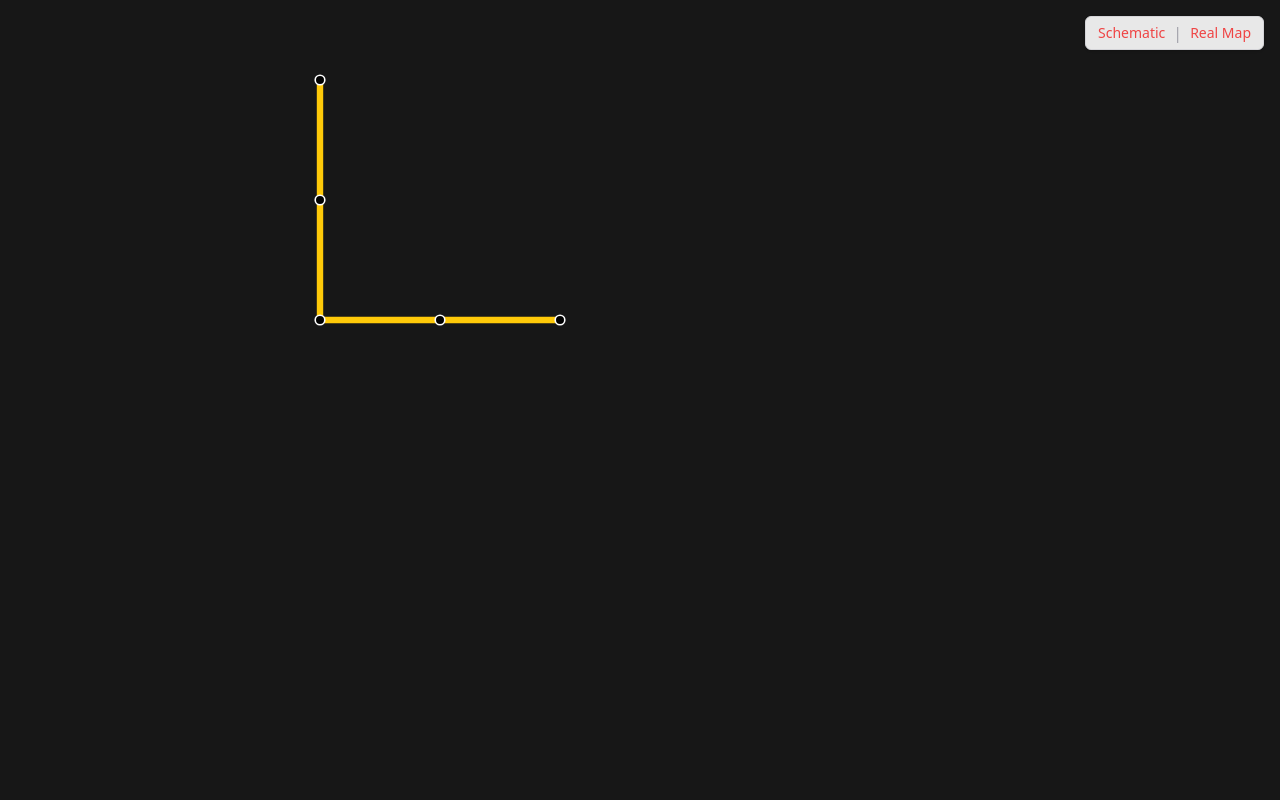
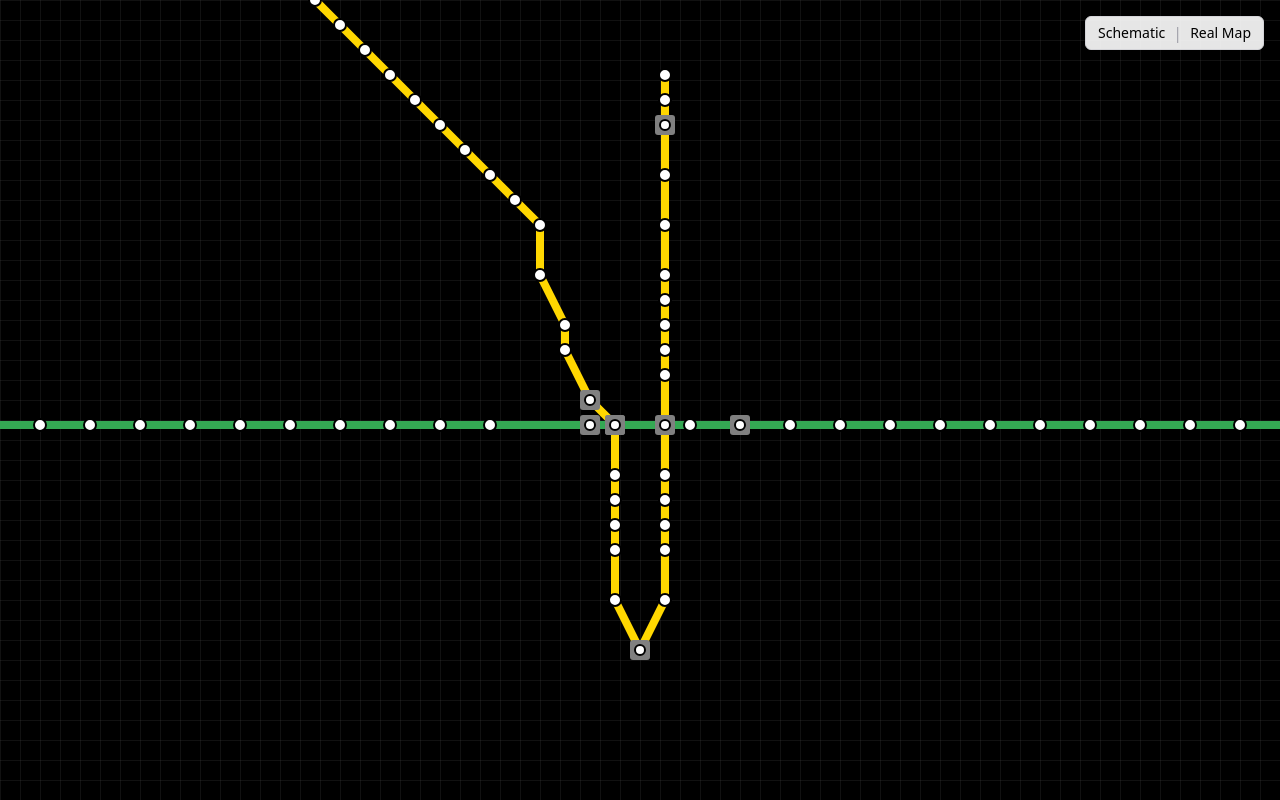
Before and after one commit to dansk-i/Toronto-Transit-Map, a React (Vite) app: page / in a window 1280 px wide. Built offline with nearby package versions, Linux system fonts and the light colour scheme.

Commit message:
Enhance map formatting and interaction with zoom and drag features

```diff
--- a/src/App.tsx
+++ b/src/App.tsx
@@ -6,7 +6,7 @@ export default function App() {
   const [mode, setMode] = useState<'schematic' | 'real'>('schematic'); // Default = schematic
 
   return (
-    <div className="text-red-500">
+    <div className="w-full h-full relative">
       {/* Toggle Button */}
       <div className="absolute top-4 right-4 z-10 flex gap-2 bg-white/90 px-3 py-1 rounded-md shadow border border-zinc-300">
         <button
--- a/src/components/SchematicMap.tsx
+++ b/src/components/SchematicMap.tsx
@@ -1,72 +1,178 @@
-import { useState } from 'react';
-
-const lines = [
-  {
-    name: 'Line 1',
-    color: '#FFCA09',
-    visible: true,
-    segments: [
-      { x1: 100, y1: 100, x2: 100, y2: 400 },
-      { x1: 100, y1: 400, x2: 400, y2: 400 }
-    ],
-    stations: [
-      { name: 'Station A', x: 100, y: 100 },
-      { name: 'Station B', x: 100, y: 250 },
-      { name: 'Station C', x: 100, y: 400 },
-      { name: 'Station D', x: 250, y: 400 },
-      { name: 'Station E', x: 400, y: 400 }
-    ]
-  }
-];
+import { useState, useEffect, useRef } from "react";
+import { subwayLines } from "../data/schematic-data";
 
 export default function SchematicMap() {
-  const [hoveredStation, setHoveredStation] = useState<string | null>(null);
-  const [hoveredLine, setHoveredLine] = useState<string | null>(null);
+  const containerRef = useRef<HTMLDivElement>(null);
+
+  const [zoom, setZoom] = useState(1);
+  const [offset, setOffset] = useState({ x: 0, y: 0 });
+  const [dragging, setDragging] = useState(false);
+  const [lastPos, setLastPos] = useState<{ x: number; y: number } | null>(null);
+
+  const MAP_W = window.innerWidth;
+  const MAP_H = window.innerHeight;
+
+  const Z_MIN = 1;
+  const Z_MAX = 3;
+
+  // Screen center (we shift all relative coords here)
+  const centerX = MAP_W / 2;
+  const centerY = MAP_H / 2;
+
+  // Clamp offsets so you never go beyond original viewBox edges
+  const clampOffset = (x: number, y: number, z: number) => {
+    const scaledW = MAP_W * z;
+    const scaledH = MAP_H * z;
+
+    const maxX = (scaledW - MAP_W) / 2;
+    const maxY = (scaledH - MAP_H) / 2;
+
+    return {
+      x: Math.min(maxX, Math.max(-maxX, x)),
+      y: Math.min(maxY, Math.max(-maxY, y)),
+    };
+  };
+
+  // Scroll wheel zoom (cursor-aware)
+  useEffect(() => {
+    const handleWheel = (e: WheelEvent) => {
+      e.preventDefault();
+
+      const rect = containerRef.current?.getBoundingClientRect();
+      if (!rect) return;
+
+      const cx = rect.left + rect.width / 2;
+      const cy = rect.top + rect.height / 2;
+
+      const inside =
+        e.clientX >= rect.left &&
+        e.clientX <= rect.right &&
+        e.clientY >= rect.top &&
+        e.clientY <= rect.bottom;
+
+      const mouseVec = inside
+        ? { x: e.clientX - cx, y: e.clientY - cy }
+        : { x: 0, y: 0 };
+
+      setZoom((z) => {
+        const dz = e.deltaY < 0 ? 0.1 : -0.1;
+        const newZ = Math.min(Z_MAX, Math.max(Z_MIN, z + dz));
+        if (newZ === z) return z;
+
+        if (newZ === Z_MIN) {
+          setOffset({ x: 0, y: 0 });
+        } else {
+          const newOffset = {
+            x: offset.x + (z - newZ) * mouseVec.x,
+            y: offset.y + (z - newZ) * mouseVec.y,
+          };
+          setOffset(clampOffset(newOffset.x, newOffset.y, newZ));
+        }
+
+        return newZ;
+      });
+    };
+    window.addEventListener("wheel", handleWheel, { passive: false });
+    return () => window.removeEventListener("wheel", handleWheel);
+  }, [offset]);
+
+  // Dragging
+  const handleMouseDown = (e: React.MouseEvent) => {
+    if (zoom === Z_MIN) return;
+    setDragging(true);
+    setLastPos({ x: e.clientX, y: e.clientY });
+  };
+
+  const handleMouseMove = (e: React.MouseEvent) => {
+    if (!dragging || !lastPos) return;
+    const dx = e.clientX - lastPos.x;
+    const dy = e.clientY - lastPos.y;
+    setOffset((prev) => clampOffset(prev.x + dx, prev.y + dy, zoom));
+    setLastPos({ x: e.clientX, y: e.clientY });
+  };
+
+  const handleMouseUp = () => {
+    setDragging(false);
+    setLastPos(null);
+  };
+
+  // Helper: translate station coords to screen space
+  const tx = (x: number) => x + centerX;
+  const ty = (y: number) => y + centerY;
 
   return (
-    <div className="w-full h-screen bg-neutral-900">
+    <div
+      ref={containerRef}
+      className="w-screen h-screen overflow-hidden bg-black relative"
+      onMouseDown={handleMouseDown}
+      onMouseMove={handleMouseMove}
+      onMouseUp={handleMouseUp}
+      onMouseLeave={handleMouseUp}
+    >
       <svg
-        viewBox="0 0 1000 1000"
-        width="100%"
-        height="100%"
-        className="text-white"
+        viewBox={`0 0 ${MAP_W} ${MAP_H}`}
+        width={MAP_W}
+        height={MAP_H}
+        preserveAspectRatio="xMidYMid meet"
+        style={{
+          transform: `translate(${offset.x}px, ${offset.y}px) scale(${zoom})`,
+          transformOrigin: "center",
+          transition: dragging ? "none" : "transform 0.1s ease-out",
+          display: "block",
+        }}
       >
-        {lines.map(
-          line =>
-            line.visible && (
-              <g
-                key={line.name}
-                onMouseEnter={() => setHoveredLine(line.name)}
-                onMouseLeave={() => setHoveredLine(null)}
-              >
-                {line.segments.map((s, i) => (
-                  <line
-                    key={i}
-                    x1={s.x1}
-                    y1={s.y1}
-                    x2={s.x2}
-                    y2={s.y2}
-                    stroke={hoveredLine === line.name ? 'white' : line.color}
-                    strokeWidth={hoveredLine === line.name ? 12 : 8}
-                    strokeLinecap="round"
+        {/* Grid */}
+        <defs>
+          <pattern id="grid" width="20" height="20" patternUnits="userSpaceOnUse">
+            <path d="M 20 0 L 0 0 0 20" fill="none" stroke="#444" strokeWidth="0.5" />
+          </pattern>
+        </defs>
+        <rect width="100%" height="100%" fill="url(#grid)" />
+
+        {/* Lines */}
+        {subwayLines.map((line) => (
+          <polyline
+            key={line.id}
+            points={line.stations.map((s) => `${tx(s.x)},${ty(s.y)}`).join(" ")}
+            stroke={line.color}
+            strokeWidth={line.thickness}
+            fill="none"
+          />
+        ))}
+
+        {/* Stations */}
+        {subwayLines.flatMap((line) =>
+          line.stations.map((s) => (
+            <g
+              key={`${line.id}-${s.id}`}
+              className="cursor-pointer"
+              onClick={() => alert(`Clicked station: ${s.name}`)}
+            >
+              {s.type === "normal" ? (
+                <circle cx={tx(s.x)} cy={ty(s.y)} r={6} fill="white" stroke="black" strokeWidth={2} />
+              ) : (
+                <>
+                  <rect
+                    x={tx(s.x) - 10}
+                    y={ty(s.y) - 10}
+                    width={20}
+                    height={20}
+                    fill="grey"
+                    rx={3}
+                    ry={3}
                   />
-                ))}
-                {line.stations.map(station => (
                   <circle
-                    key={station.name}
-                    cx={station.x}
-                    cy={station.y}
-                    r={hoveredStation === station.name ? 10 : 6}
-                    fill="black"
-                    stroke="white"
+                    cx={tx(s.x)}
+                    cy={ty(s.y)}
+                    r={5}
+                    fill="white"
+                    stroke="black"
                     strokeWidth={2}
-                    onMouseEnter={() => setHoveredStation(station.name)}
-                    onMouseLeave={() => setHoveredStation(null)}
-                    onClick={() => alert(`Clicked on ${station.name}`)}
                   />
-                ))}
-              </g>
-            )
+                </>
+              )}
+            </g>
+          ))
         )}
       </svg>
     </div>
--- /dev/null
+++ b/src/data/schematic-data.ts
@@ -0,0 +1,94 @@
+// src/data/schematic-data.ts
+export const subwayLines = [
+  // LINE 2 — Bloor–Danforth (horizontal across y = -250)
+  {
+    id: "line2",
+    name: "Bloor–Danforth",
+    color: "#34a853",
+    thickness: 8,
+    stations: [
+      // West → East
+      { id: "kipling", name: "Kipling", x: -700, y: 25, type: "normal" },
+      { id: "islington", name: "Islington", x: -650, y: 25, type: "normal" },
+      { id: "royalYork", name: "Royal York", x: -600, y: 25, type: "normal" },
+      { id: "oldMill", name: "Old Mill", x: -550, y: 25, type: "normal" },
+      { id: "highPark", name: "High Park", x: -500, y: 25, type: "normal" },
+      { id: "keele", name: "Keele", x: -450, y: 25, type: "normal" },
+      { id: "dundasWest", name: "Dundas West", x: -400, y: 25, type: "normal" },
+      { id: "lansdowne", name: "Lansdowne", x: -350, y: 25, type: "normal" },
+      { id: "dufferin", name: "Dufferin", x: -300, y: 25, type: "normal" },
+      { id: "ossington", name: "Ossington", x: -250, y: 25, type: "normal" },
+      { id: "christie", name: "Christie", x: -200, y: 25, type: "normal" },
+      { id: "bathurst", name: "Bathurst", x: -150, y: 25, type: "normal" },
+      { id: "spadina", name: "Spadina", x: -50, y: 25, type: "interchange" },
+      { id: "stGeorge", name: "St. George", x: -25, y: 25, type: "interchange" },
+
+      { id: "bay", name: "Bay", x: 50, y: 25, type: "normal" },
+      { id: "bloorYonge", name: "Bloor–Yonge", x: 100, y: 25, type: "interchange" },
+      { id: "sherbourne", name: "Sherbourne", x: 150, y: 25, type: "normal" },
+      { id: "castleFrank", name: "Castle Frank", x: 200, y: 25, type: "normal" },
+      { id: "broadview", name: "Broadview", x: 250, y: 25, type: "normal" },
+      { id: "chester", name: "Chester", x: 300, y: 25, type: "normal" },
+      { id: "pape", name: "Pape", x: 350, y: 25, type: "normal" },
+      { id: "donlands", name: "Donlands", x: 400, y: 25, type: "normal" },
+      { id: "greenwood", name: "Greenwood", x: 450, y: 25, type: "normal" },
+      { id: "coxwell", name: "Coxwell", x: 500, y: 25, type: "normal" },
+      { id: "woodbine", name: "Woodbine", x: 550, y: 25, type: "normal" },
+      { id: "mainStreet", name: "Main Street", x: 600, y: 25, type: "normal" },
+      { id: "vicPark", name: "Victoria Park", x: 650, y: 25, type: "normal" },
+      { id: "warden", name: "Warden", x: 700, y: 25, type: "normal" },
+      { id: "kennedy", name: "Kennedy", x: 750, y: -25, type: "interchange" },
+    ],
+  },
+
+  // LINE 1 — Yonge–University (continuous Finch → Union → Vaughan)
+  {
+    id: "line1",
+    name: "Yonge–University",
+    color: "#FFD700",
+    thickness: 8,
+    stations: [
+      // Yonge (north → south to Union), Union is (0,0)
+      { id: "finch", name: "Finch", x: 25, y: -325, type: "normal" },
+      { id: "northYorkCentre", name: "North York Centre", x: 25, y: -300, type: "normal" },
+      { id: "sheppardYonge", name: "Sheppard–Yonge", x: 25, y: -275, type: "interchange" },
+      { id: "yorkMills", name: "York Mills", x: 25, y: -225, type: "normal" },
+      { id: "lawrence", name: "Lawrence", x: 25, y: -175, type: "normal" },
+      { id: "eglinton", name: "Eglinton", x: 25, y: -125, type: "normal" },
+      { id: "davisville", name: "Davisville", x: 25, y: -100, type: "normal" },
+      { id: "stClair", name: "St. Clair", x: 25, y: -75, type: "normal" },
+      { id: "summerhill", name: "Summerhill", x: 25, y: -50, type: "normal" },
+      { id: "rosedale", name: "Rosedale", x: 25, y: -25, type: "normal" },
+      { id: "bloorYonge", name: "Bloor–Yonge", x: 25, y: 25, type: "interchange" }, // shares coord with Line 2
+      { id: "wellesley", name: "Wellesley", x: 25, y: 75, type: "normal" },
+      { id: "college", name: "College", x: 25, y: 100, type: "normal" },
+      { id: "dundas", name: "Dundas", x: 25, y: 125, type: "normal" },
+      { id: "queen", name: "Queen", x: 25, y: 150, type: "normal" },
+      { id: "king", name: "King", x: 25, y: 200, type: "normal" },
+      { id: "union", name: "Union", x: 0, y: 250, type: "interchange" },
+
+      // University (west and then north to Vaughan)
+      { id: "stAndrew", name: "St. Andrew", x: -25, y: 200, type: "normal" },
+      { id: "osgoode", name: "Osgoode", x: -25, y: 150, type: "normal" },
+      { id: "stPatrick", name: "St. Patrick", x: -25, y: 125, type: "normal" },
+      { id: "queensPark", name: "Queen's Park", x: -25, y: 100, type: "normal" },
+      { id: "museum", name: "Museum", x: -25, y: 75, type: "normal" },
+      { id: "stGeorge", name: "St. George", x: -25, y: 25, type: "interchange" }, // meets Line 2
+      { id: "spadina", name: "Spadina", x: -50, y: 0, type: "interchange" },     // meets Line 2
+      { id: "dupont", name: "Dupont", x: -75, y: -50, type: "normal" },
+      { id: "stClairWest", name: "St. Clair West", x: -75, y: -75, type: "normal" },
+      { id: "eglintonWest", name: "Eglinton West", x: -100, y: -125, type: "normal" },
+      { id: "glencairn", name: "Glencairn", x: -100, y: -175, type: "normal" },
+      { id: "lawrenceWest", name: "Lawrence West", x: -125, y: -200, type: "normal" },
+      { id: "yorkdale", name: "Yorkdale", x: -150, y: -225, type: "normal" },
+      { id: "wilson", name: "Wilson", x: -175, y: -250, type: "normal" },
+      { id: "sheppardWest", name: "Sheppard West", x: -200, y: -275, type: "normal" },
+      { id: "downsviewPark", name: "Downsview Park", x: -225, y: -300, type: "normal" },
+      { id: "finchWest", name: "Finch West", x: -250, y: -325, type: "normal" },
+      { id: "yorkU", name: "York University", x: -275, y: -350, type: "normal" },
+      { id: "pioneerVillage", name: "Pioneer Village", x: -300, y: -375, type: "normal" },
+      { id: "highway407", name: "Highway 407", x: -325, y: -400, type: "normal" },
+      { id: "vaughan", name: "Vaughan Metropolitan Centre", x: -325, y: -425, type: "normal" },
+    ],
+  },
+];
```
